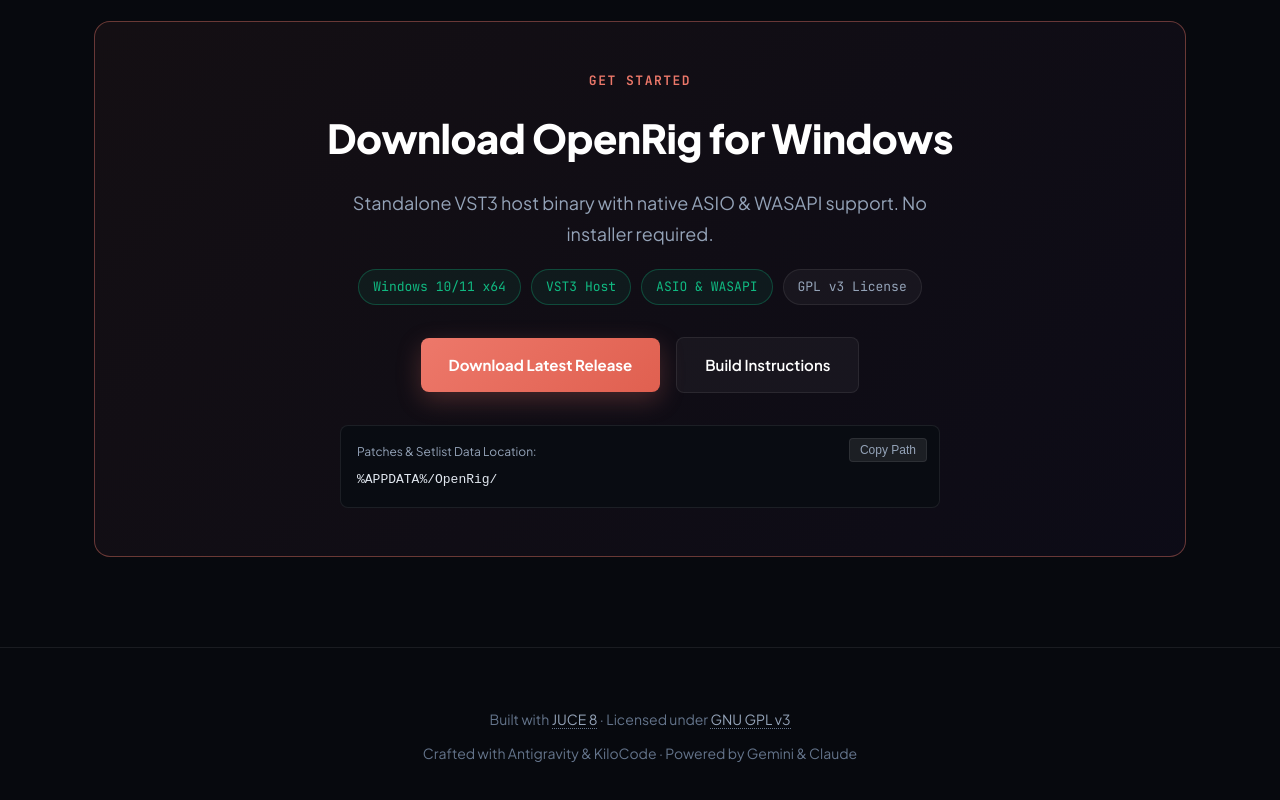
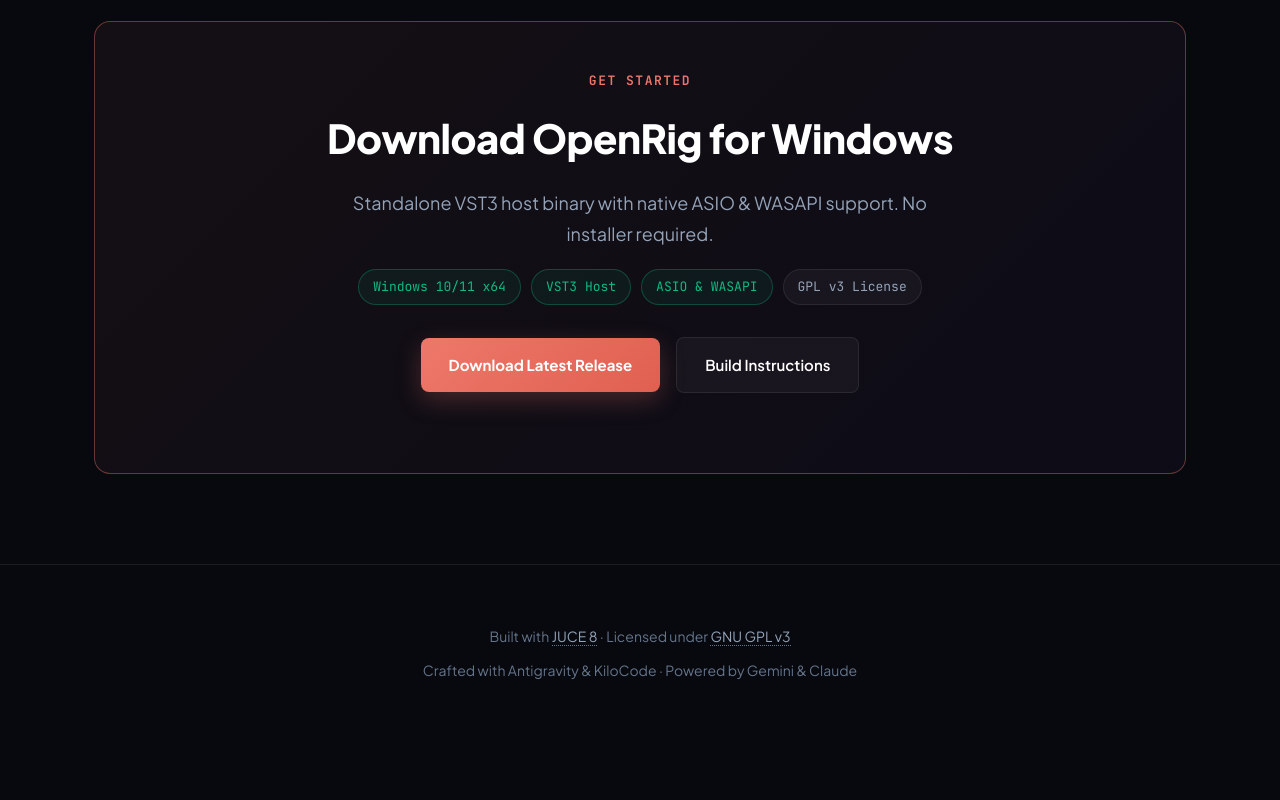
Before and after one commit to openrig-host/openrig, a plain HTML site: page docs/index.html in a window 1280 px wide. Shown: the part 6917-7717 px from the top of the page. After the commit the page ends 7659 px from the top, so only its background shows below. Drawn offline with Linux system fonts and the light colour scheme.

Commit message:
docs: remove data path box from download section

```diff
--- a/docs/index.html
+++ b/docs/index.html
@@ -967,11 +967,7 @@
         </a>
       </div>
 
-      <div class="path-box">
-        <button class="copy-btn" onclick="copyPath()">Copy Path</button>
-        <div style="font-size: 12px; color: var(--text-muted); margin-bottom: 6px;">Patches & Setlist Data Location:</div>
-        <pre><code id="appdata-path">%APPDATA%/OpenRig/</code></pre>
-      </div>
+
     </div>
   </div>
 </section>
```
